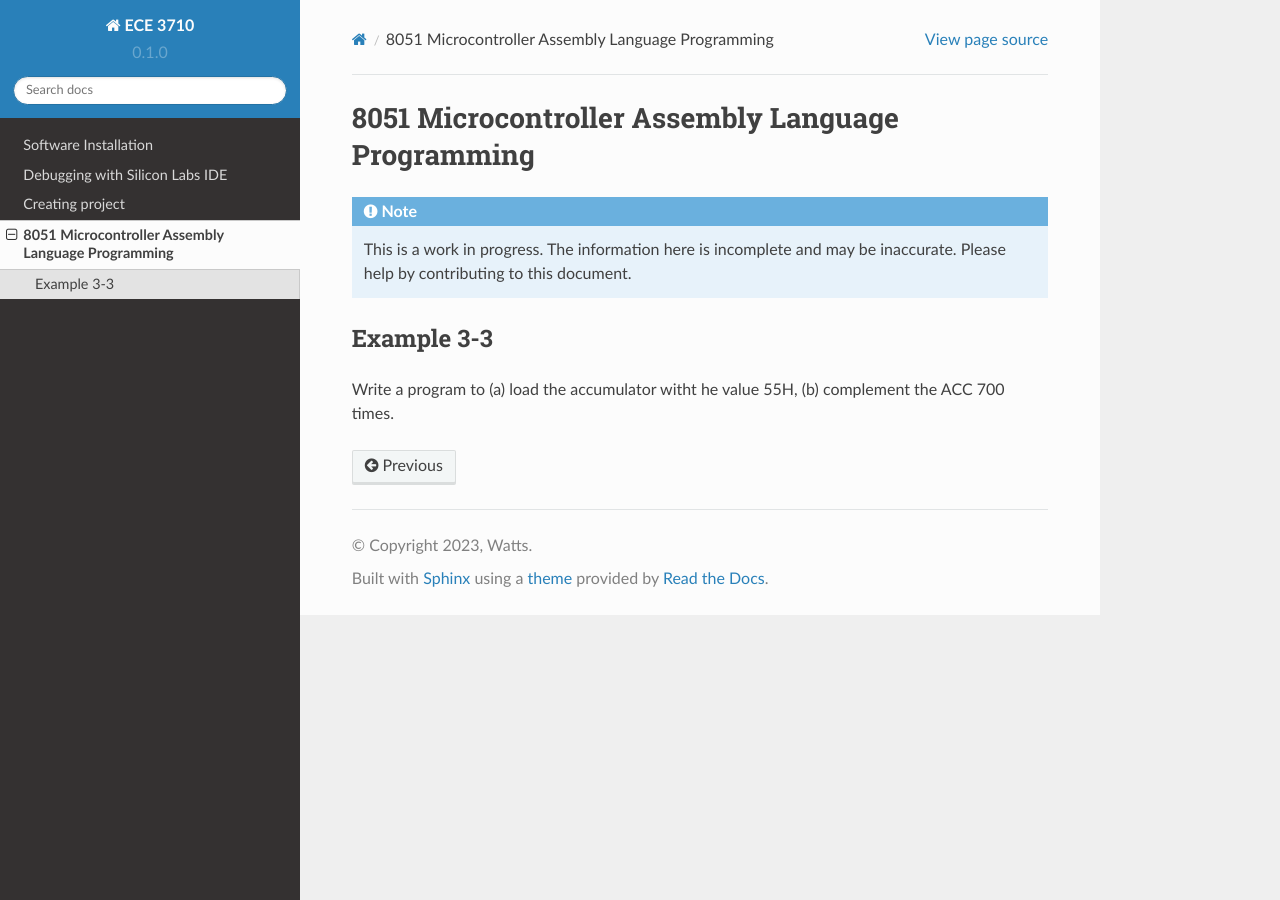
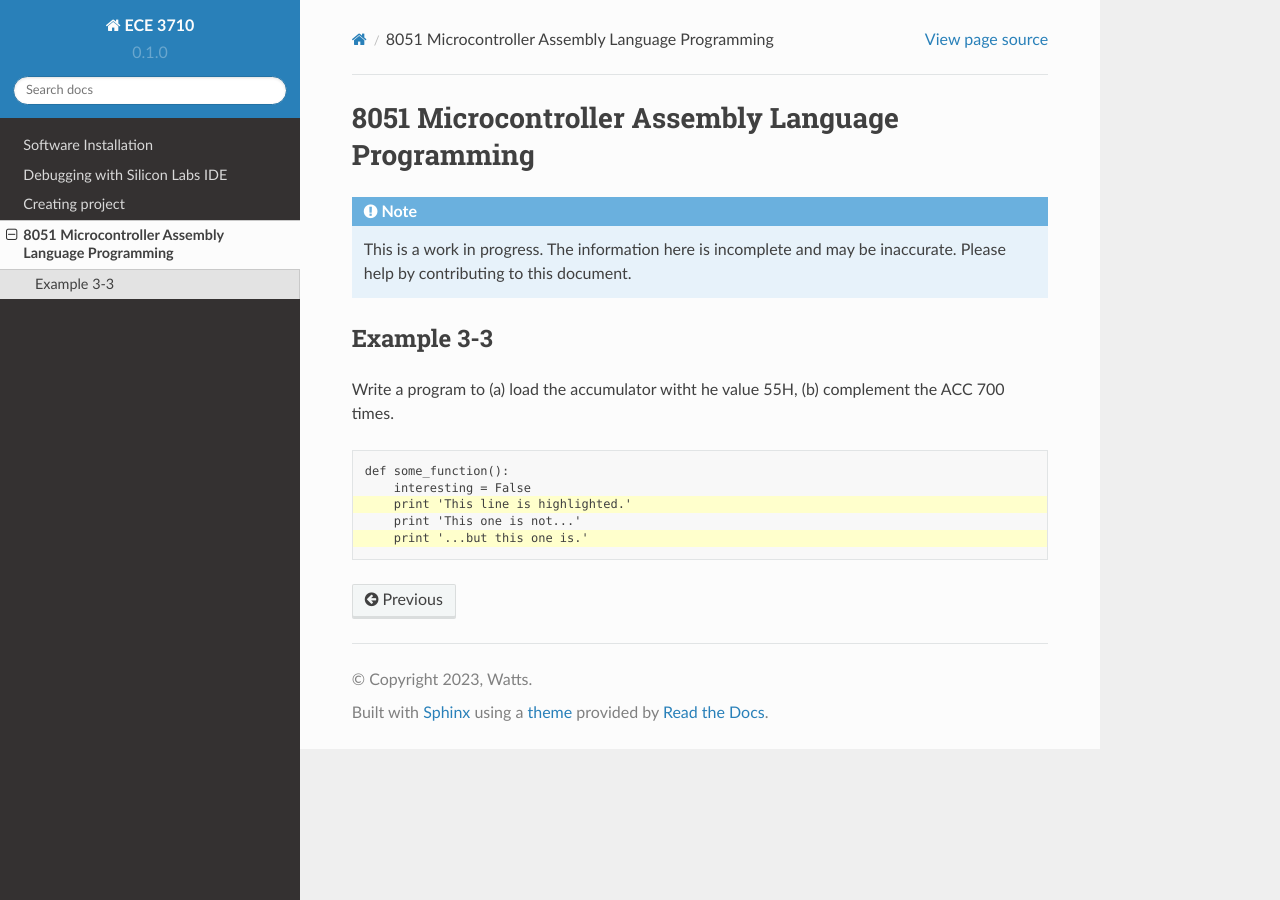
Before and after one commit to wattsjake/ece3710-notes, a Sphinx documentation site: the page built from docs/source/assembly.rst, in a window 1280 px wide. Built offline with Sphinx 7.4.7 and the Read the Docs theme 2.0.0, drawn with Linux system fonts in a browser that asks for light colours.

Commit message:
added to assembly.rst

```diff
--- a/docs/source/assembly.rst
+++ b/docs/source/assembly.rst
@@ -10,3 +10,12 @@ Example 3-3
 -----------
 
 Write a program to (a) load the accumulator witht he value 55H, (b) complement the ACC 700 times.
+
+.. code-block:: assembly
+   :emphasize-lines: 3,5
+
+   def some_function():
+       interesting = False
+       print 'This line is highlighted.'
+       print 'This one is not...'
+       print '...but this one is.'
```
